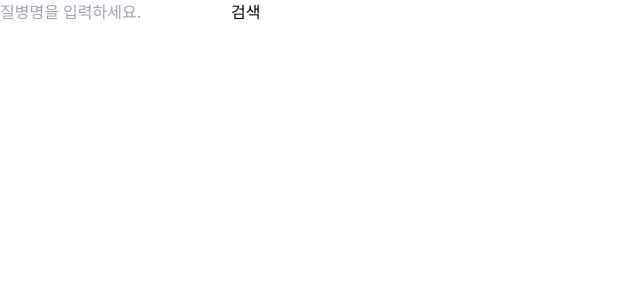
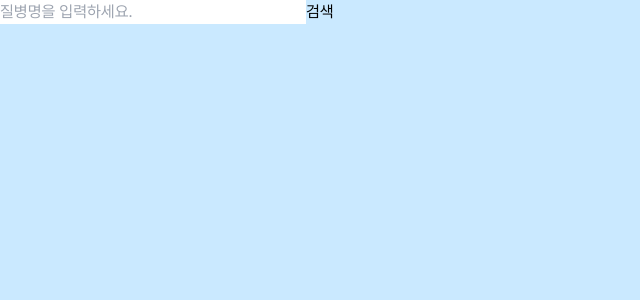
Before and after one commit to patataco/next-sercher, a Next.js app: page / in a window 1280 px wide. Shown: the top 300 px of the page, without its empty margins (0-640 px from the left). Built offline with nearby package versions, Linux system fonts and the light colour scheme.

Commit message:
feat: apply the styles to UI components

```diff
--- /dev/null
+++ b/src/components/Loading.tsx
@@ -0,0 +1,11 @@
+const Loading = () => {
+  return (
+    <div className="flex h-[200px] w-full items-center justify-center text-lg">
+      <div className="flex w-full items-center justify-center text-gray-500 ">
+        Loading ...
+      </div>
+    </div>
+  );
+};
+
+export default Loading;
--- a/src/components/ResultItem.tsx
+++ b/src/components/ResultItem.tsx
@@ -1,4 +1,7 @@
-import { Sick } from '@/recoil/atom';
+import { useRecoilValue } from 'recoil';
+
+import SearchIcon from '@/components/SearchIcon';
+import { apiResponseAtom, Sick } from '@/recoil/atom';
 
 const ResultItem = ({
   result,
@@ -7,8 +10,16 @@ const ResultItem = ({
   result: Pick<Sick, 'sickNm'>;
   isFocus: boolean;
 }) => {
+  const results = useRecoilValue(apiResponseAtom);
+  if (!results) return;
+
   return (
-    <li className={`${isFocus ? 'bg-amber-950' : ''}`}>{result.sickNm}</li>
+    <li className={`${isFocus ? 'bg-gray-300' : ''} flex w-full items-center`}>
+      <div className="pl-5">
+        <SearchIcon width={16} height={16} color={'#6b7280'} />
+      </div>
+      <div className="flex-1 p-3">{result.sickNm}</div>
+    </li>
   );
 };
 
--- a/src/components/ResultsList.tsx
+++ b/src/components/ResultsList.tsx
@@ -1,21 +1,53 @@
 import { forwardRef } from 'react';
 import { useRecoilValue } from 'recoil';
 
+import Loading from '@/components/Loading';
 import ResultItem from '@/components/ResultItem';
-import { apiResponseAtom, indexAtom } from '@/recoil/atom';
+import SearchIcon from '@/components/SearchIcon';
+import {
+  apiResponseAtom,
+  indexAtom,
+  loadingAtom,
+  searchKeywordAtom,
+} from '@/recoil/atom';
 
 const ResultsList = forwardRef<HTMLUListElement>((_, ref) => {
   const results = useRecoilValue(apiResponseAtom);
+  const isLoading = useRecoilValue(loadingAtom);
   const index = useRecoilValue(indexAtom);
+  const query = useRecoilValue(searchKeywordAtom);
+
+  if (!results) return;
   return (
-    <div className="h-80 w-80 bg-amber-400">
-      <ul ref={ref}>
-        {results.slice(0, 7).map(({ sickNm }, i) => {
-          return (
-            <ResultItem key={i} isFocus={index === i} result={{ sickNm }} />
-          );
-        })}
-      </ul>
+    <div className="flex w-[440px] flex-col rounded-2xl bg-white">
+      <div className="flex items-center px-5 pt-5">
+        <SearchIcon color={'#6b7280'} width={16} height={16} />
+        <p className="px-3 text-lg">{query}</p>
+      </div>
+      {isLoading ? (
+        <Loading />
+      ) : (
+        <>
+          <div className="px-5 pt-6 text-sm text-gray-400">추천 검색어</div>
+          {results.length === 0 ? (
+            <div className="flex w-full items-center px-5 py-4 text-base text-gray-500">
+              추천 검색어가 없습니다.
+            </div>
+          ) : (
+            <ul ref={ref} className="pb-2 text-lg">
+              {results.slice(0, 7).map(({ sickNm }, i) => {
+                return (
+                  <ResultItem
+                    key={i}
+                    isFocus={index === i}
+                    result={{ sickNm }}
+                  />
+                );
+              })}
+            </ul>
+          )}
+        </>
+      )}
     </div>
   );
 });
--- /dev/null
+++ b/src/components/SearchButton.tsx
@@ -0,0 +1,11 @@
+import Button from '@/components/Button';
+import SearchIcon from '@/components/SearchIcon';
+
+const SearchButton = () => {
+  return (
+    <Button className="h-12 w-12 rounded-full bg-[#007CE9] p-3.5">
+      <SearchIcon color={'#FFFFFF'} />
+    </Button>
+  );
+};
+export default SearchButton;
--- a/src/components/SearchHistoryItem.tsx
+++ b/src/components/SearchHistoryItem.tsx
@@ -1,3 +1,5 @@
+import SearchIcon from '@/components/SearchIcon';
+
 const SearchHistoryItem = ({
   item,
   isFocus,
@@ -6,8 +8,11 @@ const SearchHistoryItem = ({
   isFocus: boolean;
 }) => {
   return (
-    <li className={`${isFocus ? 'bg-red-400' : ''}`}>
-      <div>{item}</div>
+    <li className={`${isFocus ? 'bg-gray-300' : ''} flex w-full items-center`}>
+      <div className="pl-5">
+        <SearchIcon width={16} height={16} color={'#6b7280'} />
+      </div>
+      <div className="flex-1 p-3">{item}</div>
     </li>
   );
 };
--- a/src/components/SearchHistoryList.tsx
+++ b/src/components/SearchHistoryList.tsx
@@ -2,22 +2,27 @@ import { forwardRef, useEffect } from 'react';
 import { useRecoilValue } from 'recoil';
 
 import useSearchHistory from '@/hooks/useSearchHistory';
-import { indexAtom } from '@/recoil/atom';
+import { indexAtom, loadingAtom } from '@/recoil/atom';
 
 import SearchHistoryItem from './SearchHistoryItem';
 
 const SearchHistoryList = forwardRef<HTMLUListElement>((_, ref) => {
   const { getWordInLocalStorage, searchedWords } = useSearchHistory();
+  const isLoading = useRecoilValue(loadingAtom);
   const index = useRecoilValue(indexAtom);
   useEffect(() => {
     getWordInLocalStorage();
   }, []);
-  console.log(index);
+
   if (!searchedWords) return;
+
+  const reverseArray = [...searchedWords].reverse();
+
   return (
-    <div className="h-80 w-80 bg-blue-800">
-      <ul ref={ref}>
-        {searchedWords.slice(0, 7).map((history, i) => {
+    <div className="flex w-[440px] flex-col gap-3 rounded-2xl bg-white ">
+      <div className="px-5 pt-5 text-sm text-gray-400">최근 검색어</div>
+      <ul ref={ref} className="pb-2 text-lg">
+        {reverseArray.slice(0, 7).map((history, i) => {
           return (
             <SearchHistoryItem key={i} item={history} isFocus={index === i} />
           );
--- /dev/null
+++ b/src/components/SearchIcon.tsx
@@ -0,0 +1,29 @@
+type SearchIconProps = {
+  width?: number;
+  height?: number;
+  color: string;
+  className?: string;
+};
+
+const SearchIcon = ({ width, height, color, className }: SearchIconProps) => {
+  return (
+    <svg
+      fill={color}
+      version="1.1"
+      id="Capa_1"
+      viewBox="0 0 490.4 490.4"
+      width={width}
+      height={height}
+      className={className}
+    >
+      <g>
+        <path
+          d="M484.1,454.796l-110.5-110.6c29.8-36.3,47.6-82.8,47.6-133.4c0-116.3-94.3-210.6-210.6-210.6S0,94.496,0,210.796
+		s94.3,210.6,210.6,210.6c50.8,0,97.4-18,133.8-48l110.5,110.5c12.9,11.8,25,4.2,29.2,0C492.5,475.596,492.5,463.096,484.1,454.796z
+		 M41.1,210.796c0-93.6,75.9-169.5,169.5-169.5s169.6,75.9,169.6,169.5s-75.9,169.5-169.5,169.5S41.1,304.396,41.1,210.796z"
+        />
+      </g>
+    </svg>
+  );
+};
+export default SearchIcon;
--- a/src/pages/index.tsx
+++ b/src/pages/index.tsx
@@ -2,7 +2,7 @@ import SearchBar from '@/components/SearchBar';
 
 export default function Home() {
   return (
-    <div>
+    <div className="flex h-screen w-full bg-bgDefault">
       <SearchBar />
     </div>
   );
--- a/src/styles/globals.css
+++ b/src/styles/globals.css
@@ -1,3 +1,27 @@
 @tailwind base;
+
+@layer base {
+    @font-face {
+        font-family: 'Pretendard';
+        src: url('/fonts/Pretendard-Regular.woff2') format('woff2'),
+        url('/fonts/Pretendard-Regular.woff') format('woff');
+        font-weight: 400;
+        font-style: normal;
+        font-display: swap;
+    }
+
+    html {
+        font-family: 'Pretendard', ui-sans-serif, system-ui, -apple-system,
+        BlinkMacSystemFont, 'Segoe UI', Roboto, 'Helvetica Neue', Arial,
+        'Noto Sans', sans-serif, 'Apple Color Emoji', 'Segoe UI Emoji',
+        'Segoe UI Symbol', 'Noto Color Emoji';
+    }
+}
+
 @tailwind components;
 @tailwind utilities;
+
+
+body {
+    font-family: 'Pretendard', ui-sans-serif, system-ui;
+}
--- a/tailwind.config.ts
+++ b/tailwind.config.ts
@@ -1,4 +1,4 @@
-import type { Config } from 'tailwindcss'
+import type { Config } from 'tailwindcss';
 
 const config: Config = {
   content: [
@@ -13,8 +13,25 @@ const config: Config = {
         'gradient-conic':
           'conic-gradient(from 180deg at 50% 50%, var(--tw-gradient-stops))',
       },
+      colors: {
+        //Primary
+        // primary: "#036DB7",
+        // //Text
+        // textPrimary: "#262E38",
+        // textSecondary: "#696969",
+        // textDisabled: "#9E9E9E",
+        //Bg
+        bgDefault: '#cae9ff',
+        // bgPaper: '#FFFFFF',
+      },
+      fontFamily: {
+        sans: ['Pretendard', 'ui-sans-serif', 'system-ui'],
+      },
+      boxShadow: {
+        innerBorder: 'inset 0 0 0 1px #007CE9',
+      },
     },
   },
   plugins: [],
-}
-export default config
+};
+export default config;
```
Also changed, not shown: public/fonts/Pretendard-Regular.woff (added), public/fonts/Pretendard-Regular.woff2 (added).
